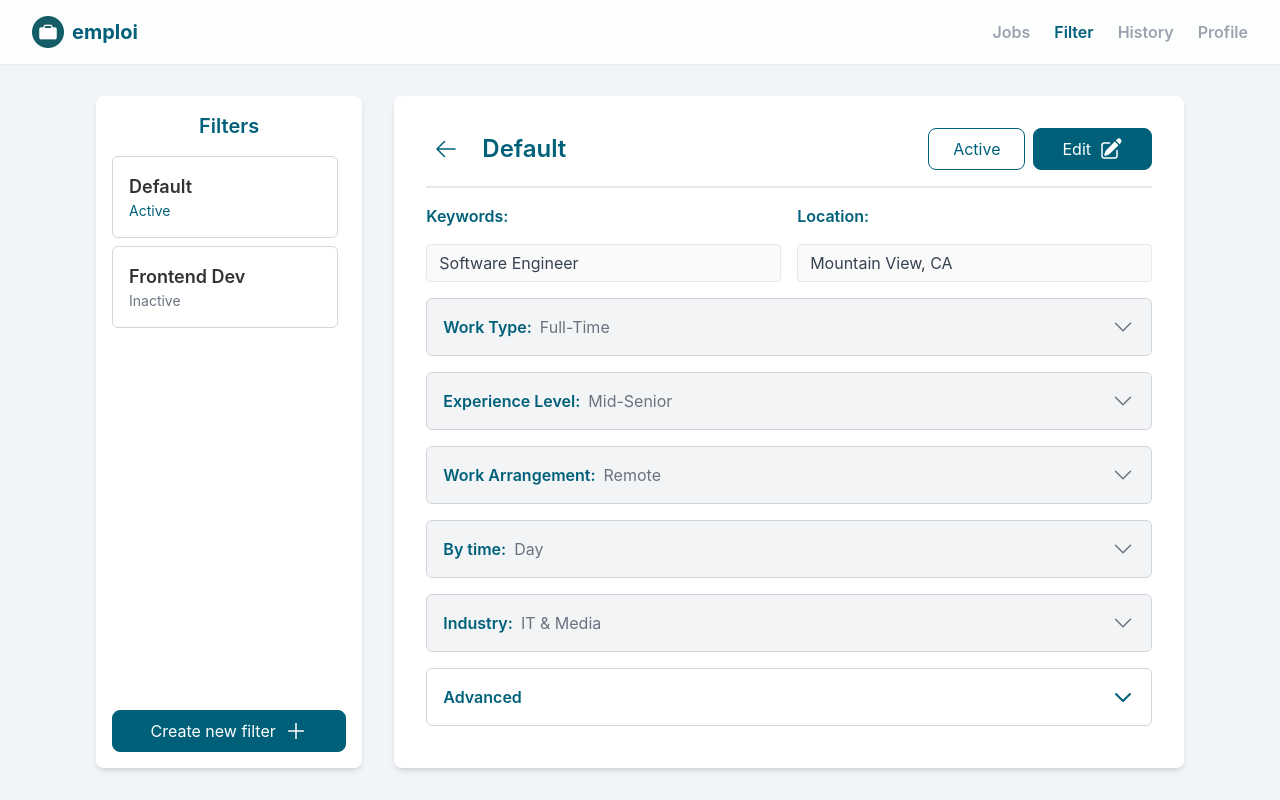
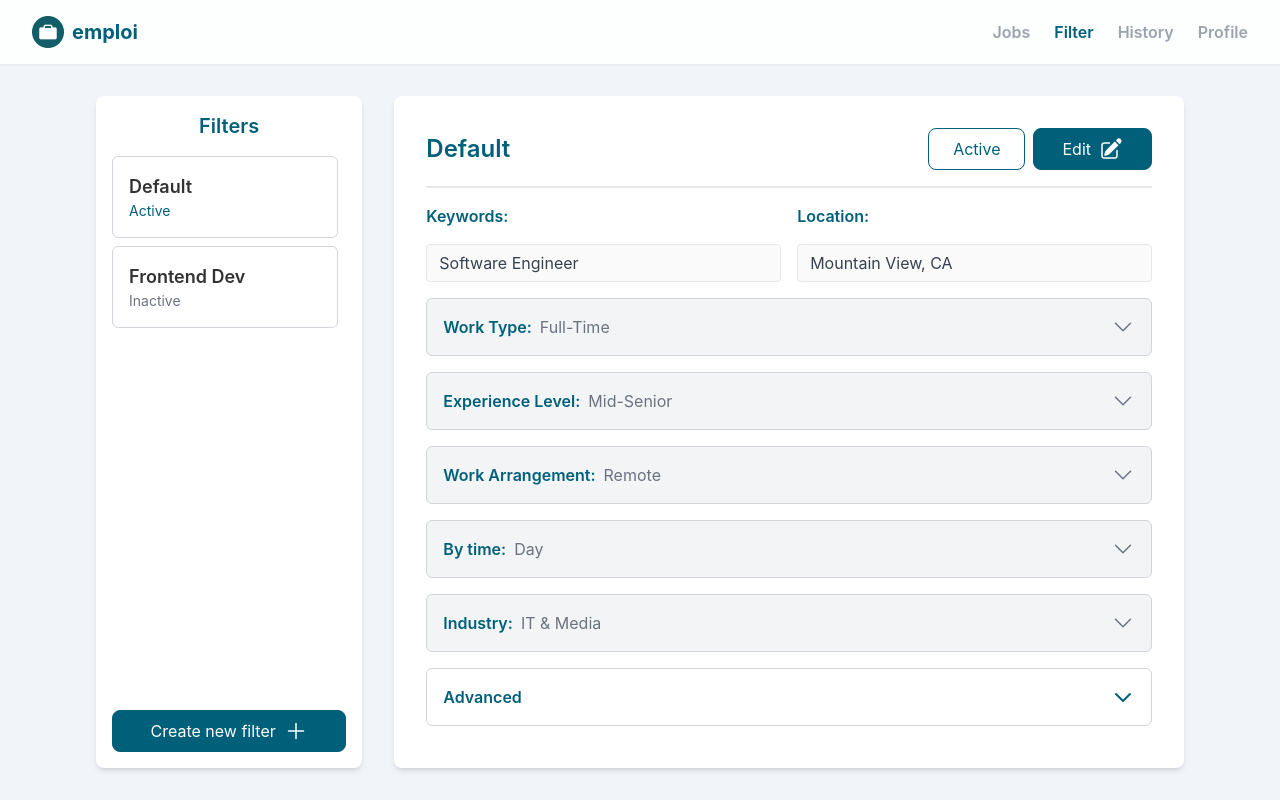
Before and after one commit to lhphat02/Grab-Team14-Frontend, a React (Vite) app: page /filter-configure in a window 1280 px wide. Built offline with nearby package versions, Linux system fonts and the light colour scheme.

Commit message:
fix: use useMediaQuery hook handle responsive issue

```diff
--- a/src/components/features/filter/FilterConfigureSection.jsx
+++ b/src/components/features/filter/FilterConfigureSection.jsx
@@ -10,6 +10,7 @@ import BaseButton from '../../common/BaseButton';
 import BaseInput from '../../common/BaseInput';
 import Loading from '../../common/Loading';
 import SingleSelectAccordion from '../../common/SingleSelectAccordion';
+import useMediaQuery from '../../../hooks/useMediaQuery';
 
 /**
  * Component for configuring and managing filters.
@@ -35,6 +36,7 @@ const FilterConfigureSection = ({
 }) => {
   const [inputValues, setInputValues] = useState({});
   const [filterName, setFilterName] = useState('');
+  const isMobile = useMediaQuery(768);
 
   useEffect(() => {
     setInputValues(filterData);
@@ -136,12 +138,14 @@ const FilterConfigureSection = ({
     >
       <div className="flex flex-col items-center justify-between w-full gap-4 pb-4 border-b-2 md:flex-row">
         <div className="flex items-center w-full gap-4">
+          {isMobile && (
             <div
               className="flex items-center justify-center w-10 h-10 rounded-full cursor-pointer hover:bg-slate-100"
               onClick={onCloseSection}
             >
               <ArrowLeftIcon className="w-6 h-6 text-prim-1" />
             </div>
+          )}
           {isEditEnabled ? (
             <BaseInput
               value={filterName}
```
Lines whose indentation alone changed are shown as unchanged.
